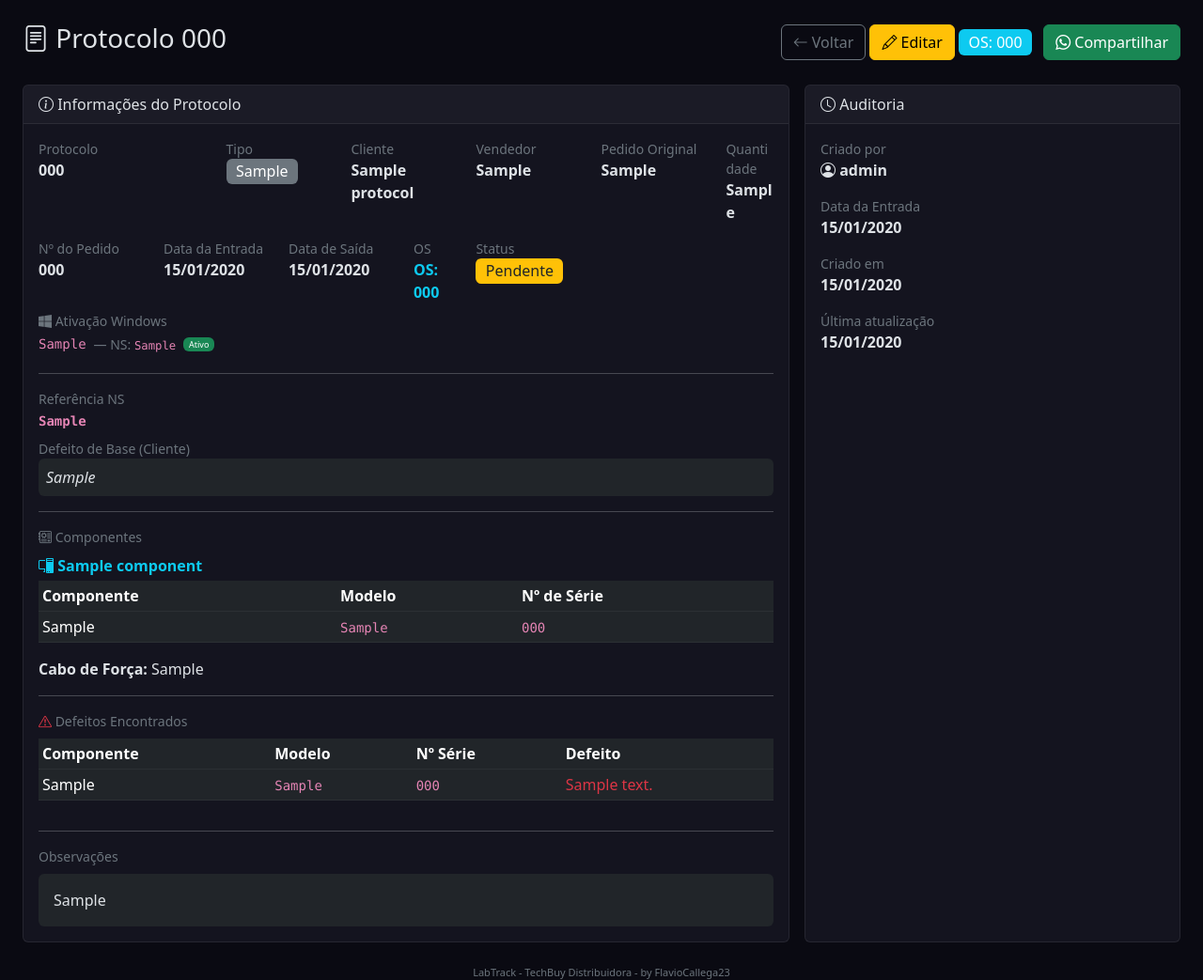
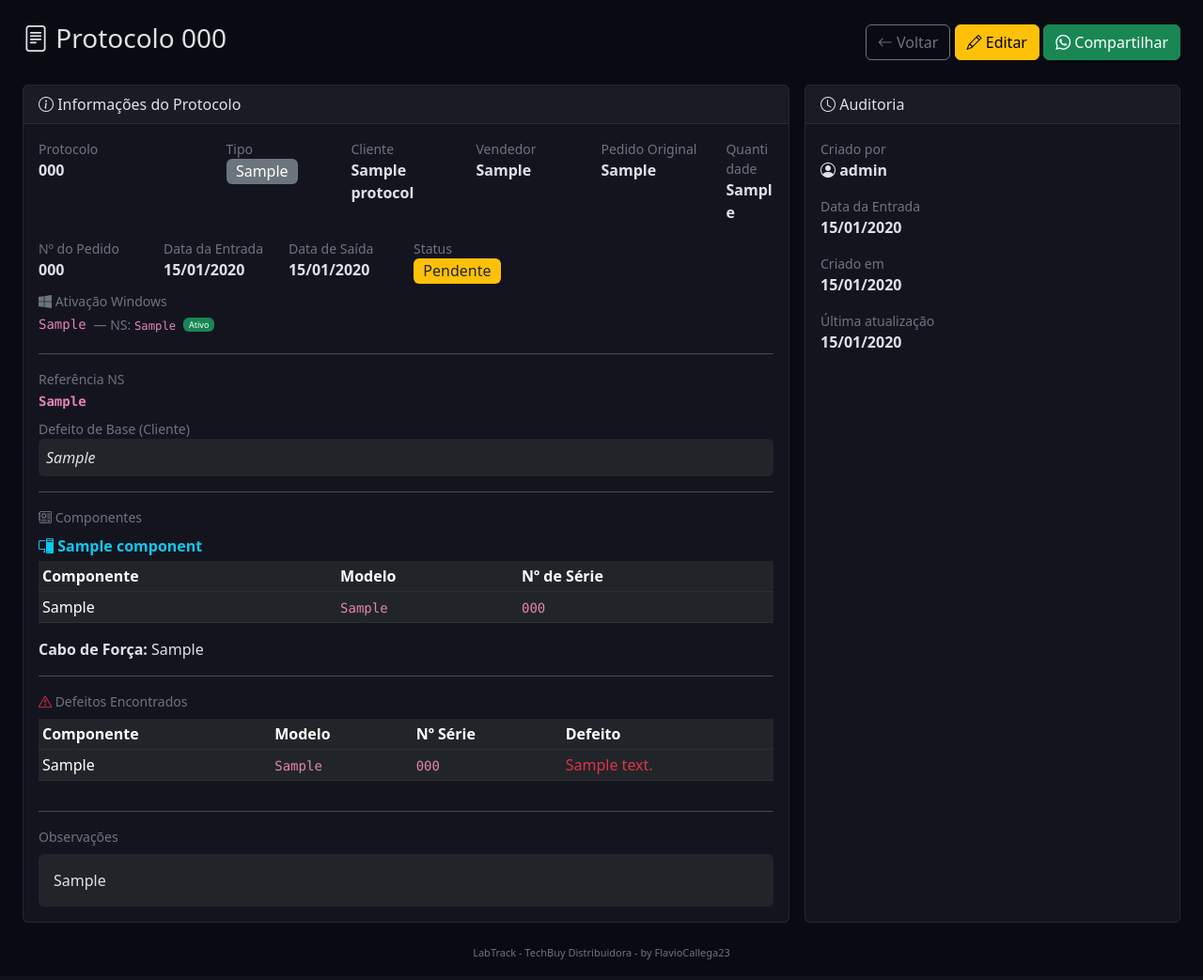
Before and after one commit to DevFlavioCallega23/ProjetoNovoControleLab, a Flask app: page /protocolos/1 in a window 1280 px wide. Shown: the part 57-1100 px from the top of the page at 94% size. After the commit the page ends 1078 px from the top, so only its background shows below. Run offline with Flask 3, Linux system fonts and the light colour scheme; a user stored in the database is signed in; tables that the repository leaves empty hold one stand-in row (values such as "Sample post").

Commit message:
remove: sistema de OS (Ordem de Servico) removido

```diff
--- a/app/models.py
+++ b/app/models.py
@@ -54,7 +54,6 @@ class Protocol(db.Model):
     contact = db.Column(db.String(100))
     lote = db.Column(db.String(50))
     order_number = db.Column(db.String(100))
-    os_number = db.Column(db.String(20))
     seller = db.Column(db.String(50))
     status = db.Column(db.String(20), default='pendente')
     entry_date = db.Column(db.DateTime, default=datetime.utcnow)
--- a/app/routes/protocols.py
+++ b/app/routes/protocols.py
@@ -296,15 +296,6 @@ def create_protocol():
         entry = form.entry_date.data
         exit = form.exit_date.data
 
-        os_number = None
-        if form.type.data in ('rma',):
-            last_os = Protocol.query.filter(
-                Protocol.os_number.isnot(None),
-                Protocol.os_number.like('OS-%')
-            ).order_by(Protocol.id.desc()).first()
-            next_os = int(last_os.os_number.split('-')[-1]) + 1 if last_os and last_os.os_number else 1
-            os_number = f'OS-{year}-{next_os:04d}'
-
         power_cable = request.form.get('power_cable', '').strip() or None
         power_cable_fonte = request.form.get('power_cable_fonte_serial', '').strip() or None
         rma_passagens = request.form.get('rma_passagens_json', '').strip() or None
@@ -317,7 +308,6 @@ def create_protocol():
             client_name=form.client_name.data,
             lote=form.lote.data,
             order_number=form.order_number.data,
-            os_number=os_number,
             seller=form.seller.data or None,
             status=form.status.data,
             entry_date=parse_date_br(form.entry_date.data) if form.entry_date.data else datetime.utcnow(),
--- a/app/templates/protocols/detail.html
+++ b/app/templates/protocols/detail.html
@@ -16,9 +16,6 @@
         <button onclick="confirmDelete({{ protocol.id }}, '{{ protocol.protocol_number }}')" class="btn btn-danger">
             <i class="bi bi-trash"></i> Excluir
         </button>
-        {% endif %}
-        {% if protocol.os_number %}
-        <span class="badge bg-info fs-6 me-2 align-middle">OS: {{ protocol.os_number }}</span>
         {% endif %}
         {% set wa_parts = [protocol.protocol_number, protocol.type_label(), 'Cliente: ' + (protocol.client_name or ''), 'Status: ' + (protocol.status_label() or '')] %}
         {% if protocol.seller %}{% set _ = wa_parts.append('Vendedor: ' + protocol.seller) %}{% endif %}
@@ -91,12 +88,6 @@
                     <div class="col-md-2">
                         <label class="text-secondary small d-block">Data de Entrada (RMA)</label>
                         <strong>{{ protocol.rma_entry_date }}</strong>
-                    </div>
-                    {% endif %}
-                    {% if protocol.os_number %}
-                    <div class="col-md-1">
-                        <label class="text-secondary small d-block">OS</label>
-                        <strong class="text-info">OS: {{ protocol.os_number }}</strong>
                     </div>
                     {% endif %}
                     <div class="col-md-2">
```
